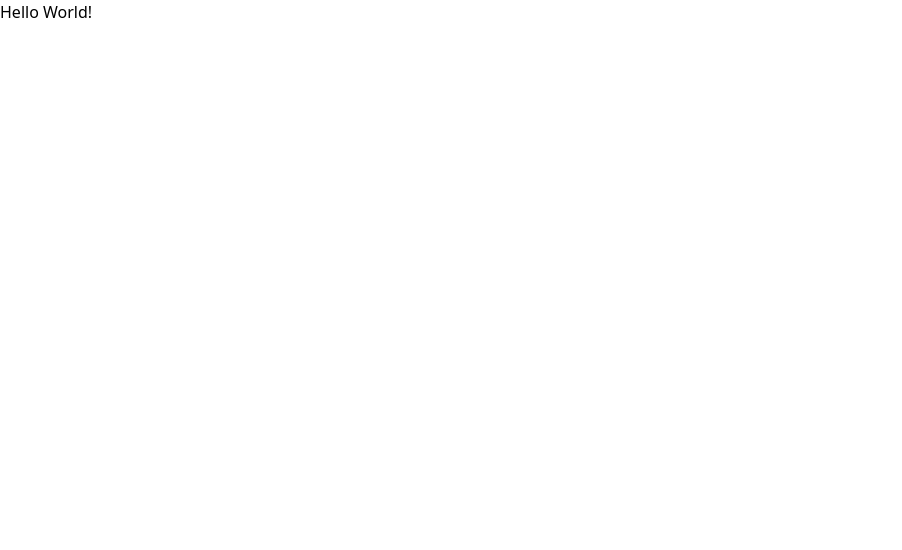
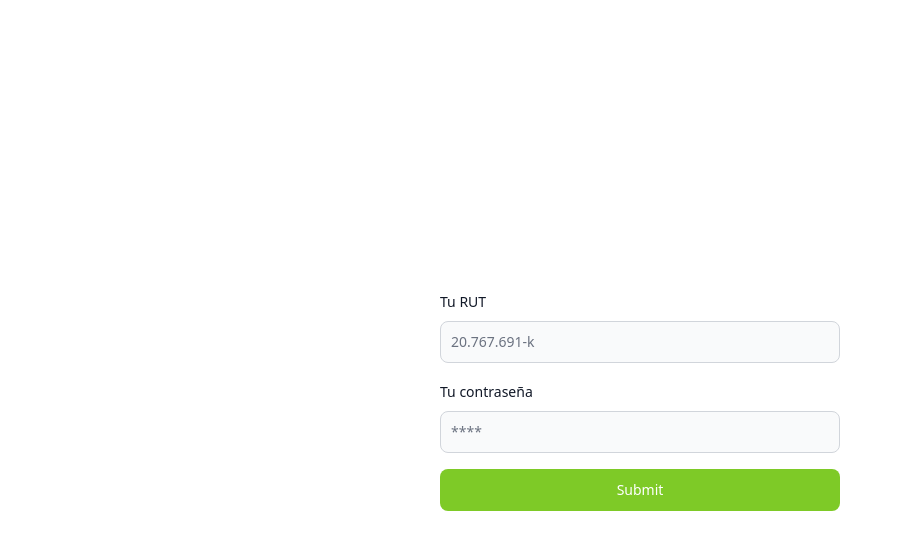
Before and after one commit to Dizkm8/hackadisc-client, a React (Vite) app: page / in a window 1280 px wide. Shown: the top 550 px of the page, without its empty margins (0-902 px from the left). Built offline with nearby package versions, Linux system fonts and the light colour scheme.

Commit message:
feat: base login ui

```diff
--- a/src/App.tsx
+++ b/src/App.tsx
@@ -1,5 +1,7 @@
+import Login from "./auth/Login";
+
 const App = () => {
-  return <h1>Hello World!</h1>;
+  return <Login />;
 };
 
 export default App;
--- /dev/null
+++ b/src/auth/Login.tsx
@@ -0,0 +1,26 @@
+import { Label, TextInput } from "flowbite-react";
+import CButton from "../common/components/CButton";
+
+const Login = () => {
+  return (
+    <div className="h-dvh w-screen flex justify-center items-center px-5 md:px-10">
+      <form className="flex w-full sm:w-full md:w-3/6 lg:w-1/3 flex-col gap-4">
+        <div>
+          <div className="mb-2 block">
+            <Label htmlFor="rut-input" value="Tu RUT" />
+          </div>
+          <TextInput id="rut-input" type="text" placeholder="20.767.691-k" />
+        </div>
+        <div>
+          <div className="mb-2 block">
+            <Label htmlFor="password-input" value="Tu contraseña" />
+          </div>
+          <TextInput id="password-input" type="password" placeholder="****" />
+        </div>
+        <CButton type="submit">Submit</CButton>
+      </form>
+    </div>
+  );
+};
+
+export default Login;
--- /dev/null
+++ b/src/common/components/CButton.tsx
@@ -0,0 +1,15 @@
+import React from "react";
+import { Button, ButtonProps } from "flowbite-react";
+
+type CButtonProps = ButtonProps & {};
+
+const CButton: React.FC<CButtonProps> = (props) => {
+  return (
+    <Button
+      {...props}
+      className="border border-transparent bg-pignus-500 text-white focus:ring-4 focus:ring-pignus-300 enabled:hover:bg-pignus-700"
+    />
+  );
+};
+
+export default CButton;
--- a/tailwind.config.js
+++ b/tailwind.config.js
@@ -4,7 +4,21 @@ const flowbite = require("flowbite-react/tailwind");
 export default {
   content: ["./index.html", "./src/**/*.{js,ts,jsx,tsx}", flowbite.content()],
   theme: {
-    extend: {},
+    extend: {
+      colors: {
+        pignus: {
+          100: "#e6f8d5",
+          200: "#c9ef9b",
+          300: "#abe762",
+          400: "#8dde28",
+          500: "#7eca27",
+          600: "#70b222",
+          700: "#629a1c",
+          800: "#548116",
+          900: "#46690f",
+        },
+      },
+    },
   },
   plugins: [flowbite.plugin()],
 };
```
